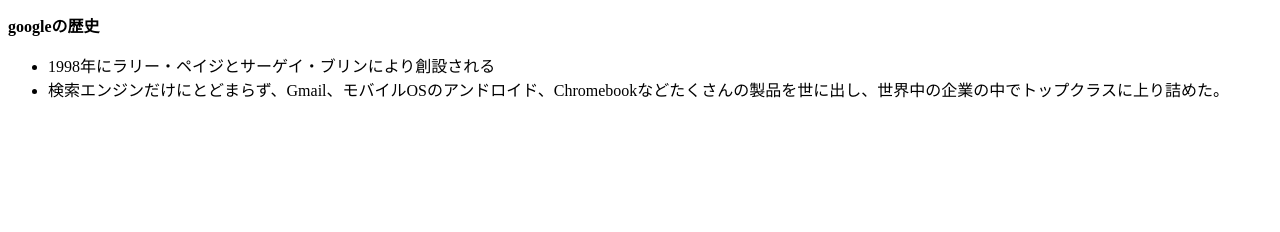
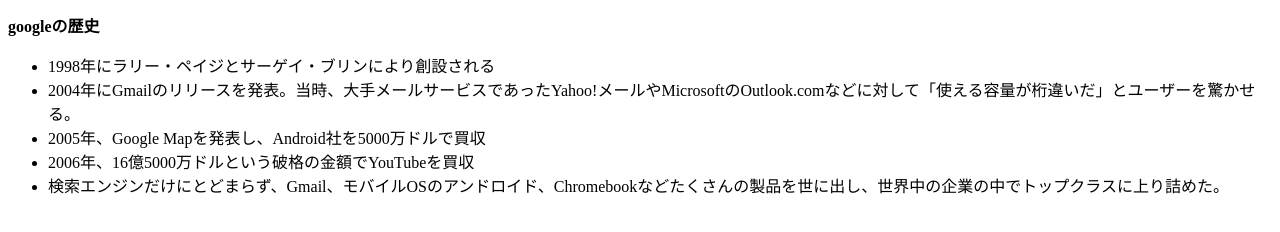
Before and after one commit to surapunoyousei/team-project, a plain HTML site: page index1.html in a window 1280 px wide. Shown: the part 116-348 px from the top of the page. Drawn offline with Linux system fonts and the light colour scheme.

Commit message:
内容を追加しました

```diff
--- a/index1.html
+++ b/index1.html
@@ -12,6 +12,9 @@
         <p><strong>googleの歴史</strong></p>
         <ul>
             <li>1998年にラリー・ペイジとサーゲイ・ブリンにより創設される</li>
+            <li>2004年にGmailのリリースを発表。当時、大手メールサービスであったYahoo!メールやMicrosoftのOutlook.comなどに対して「使える容量が桁違いだ」とユーザーを驚かせる。</li>
+            <li>2005年、Google Mapを発表し、Android社を5000万ドルで買収</li>
+            <li>2006年、16億5000万ドルという破格の金額でYouTubeを買収</li>
             <li>検索エンジンだけにとどまらず、Gmail、モバイルOSのアンドロイド、Chromebookなどたくさんの製品を世に出し、世界中の企業の中でトップクラスに上り詰めた。</li>
         </ul>
     </body>
```
